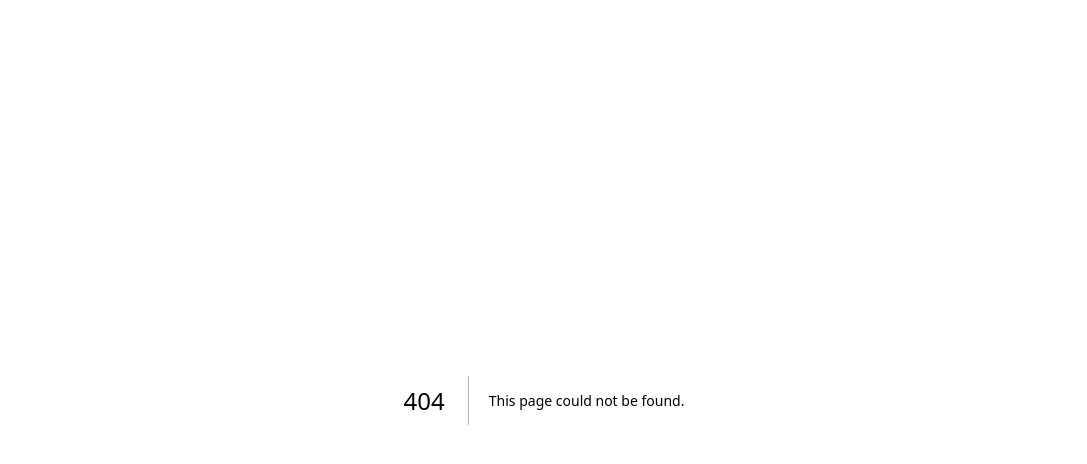
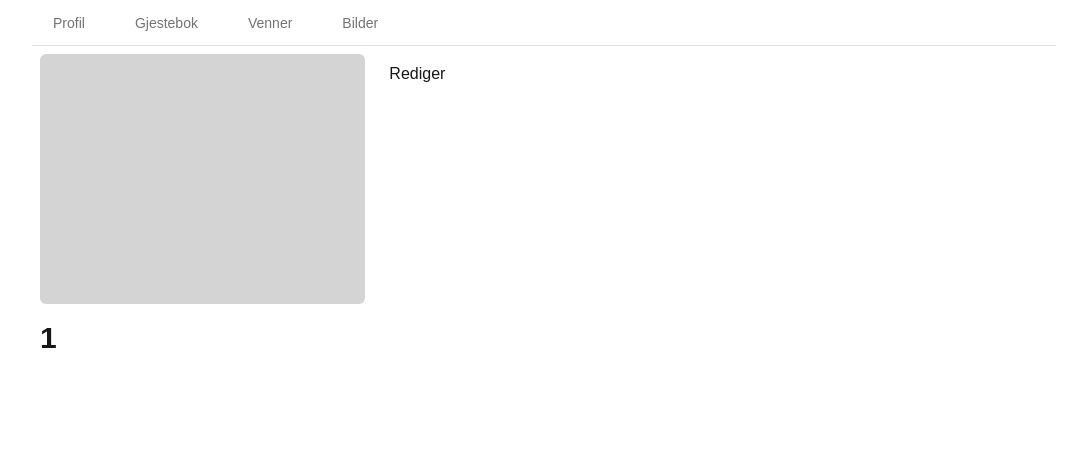
Before and after one commit to MariusLeverte/nettby, a Next.js app: page /1/rediger in a window 1280 px wide. Before the commit this address had no page. Shown: the top 464 px of the page, without its empty margins (96-1183 px from the left). Built offline with nearby package versions, Linux system fonts and the light colour scheme.

Commit message:
suerpage layout

```diff
--- /dev/null
+++ b/app/(protected)/[username]/(userpage)/layout.tsx
@@ -0,0 +1,17 @@
+export default function UsergroupLayout({
+  children,
+  params,
+}: Readonly<{
+  children: React.ReactNode;
+  params: { username: string };
+}>) {
+  return (
+    <div className="grid grid-cols-12 w-full">
+      <div className="col-span-4 p-2 flex flex-col gap-4">
+        <div className="bg-neutral-300 rounded-md w-full h-[250px]" />
+        <h1 className="text-3xl font-bold">{params.username}</h1>
+      </div>
+      <div className="col-span-8 p-4">{children}</div>
+    </div>
+  );
+}
--- /dev/null
+++ b/app/(protected)/[username]/(userpage)/rediger/page.tsx
@@ -0,0 +1,3 @@
+export default function RedigerPage() {
+  return <p>Rediger</p>;
+}
--- a/app/(protected)/[username]/page.tsx
+++ b/app/(protected)/[username]/page.tsx
@@ -1,7 +1,8 @@
 import { getCachedUser } from "@/app/actions/cache";
 import { Card } from "@/components/card";
 import { Progress } from "@/components/progress";
-import { PhotoIcon } from "@heroicons/react/16/solid";
+import { PhotoIcon, UserIcon } from "@heroicons/react/16/solid";
+import Link from "next/link";
 
 interface UserPageProps {
   params: { username: string };
@@ -9,16 +10,30 @@ interface UserPageProps {
 
 export default async function UserPage({ params }: UserPageProps) {
   const user = await getCachedUser();
-
-  console.log("User:", user);
+  const isCurrentUser = user?.slug === params.username;
 
   return (
     <div className="grid grid-cols-12 w-full">
       <div className="col-span-4 p-2 flex flex-col gap-4">
         <div className="bg-neutral-300 rounded-md w-full h-[250px]" />
-        <span className="underline flex items-center gap-2">
-          <PhotoIcon className="w-4 text-neutral-600" /> Legg til profilbilde
-        </span>
+        {isCurrentUser && (
+          <div>
+            <Link
+              href="#"
+              className="underline flex items-center gap-2 font-medium text-neutral-600 hover:text-neutral-900"
+            >
+              <PhotoIcon className="w-4 text-neutral-600" /> Legg til
+              profilbilde
+            </Link>
+
+            <Link
+              href={`/${params.username}/rediger`}
+              className="underline flex items-center gap-2 font-medium text-neutral-600 hover:text-neutral-900"
+            >
+              <UserIcon className="w-4" /> Rediger profil
+            </Link>
+          </div>
+        )}
 
         <Card title="Aktivitet">
           <Progress label="Poeng i dag" value={0} />
```
